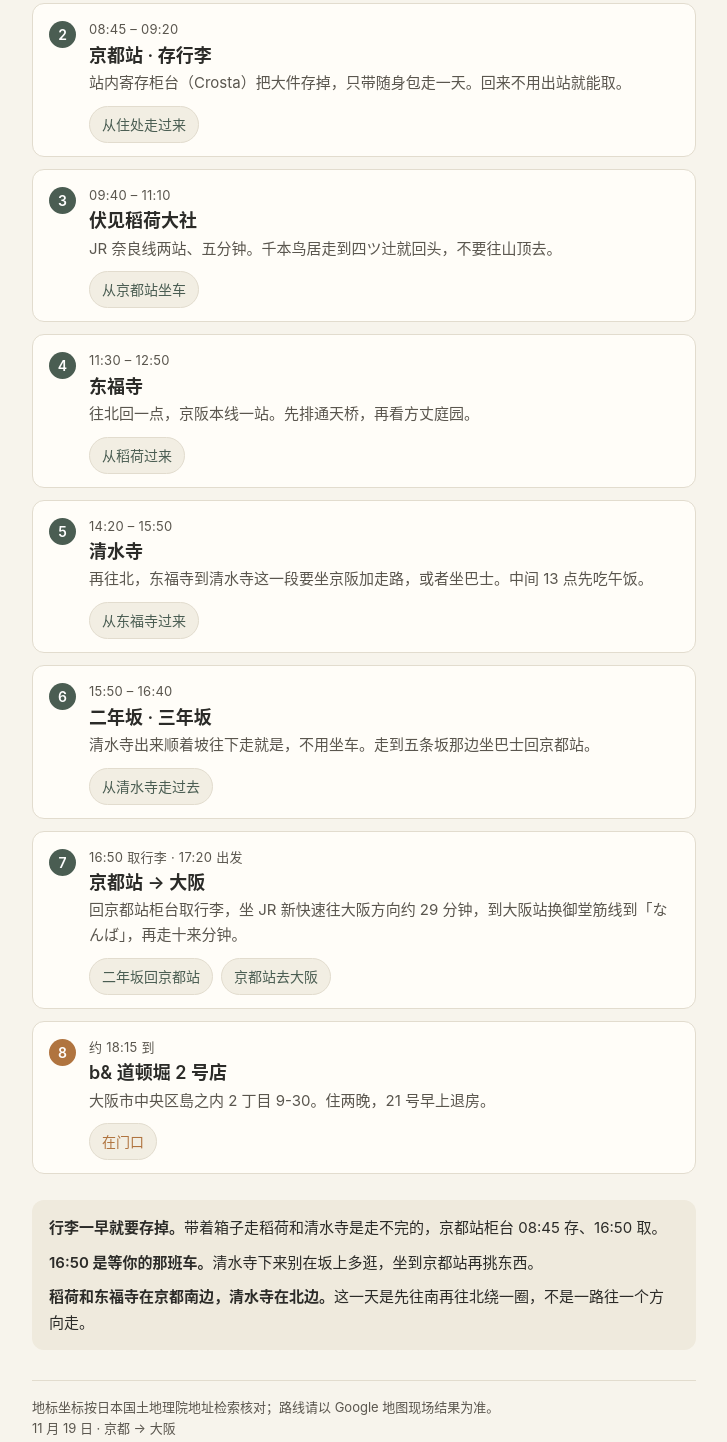
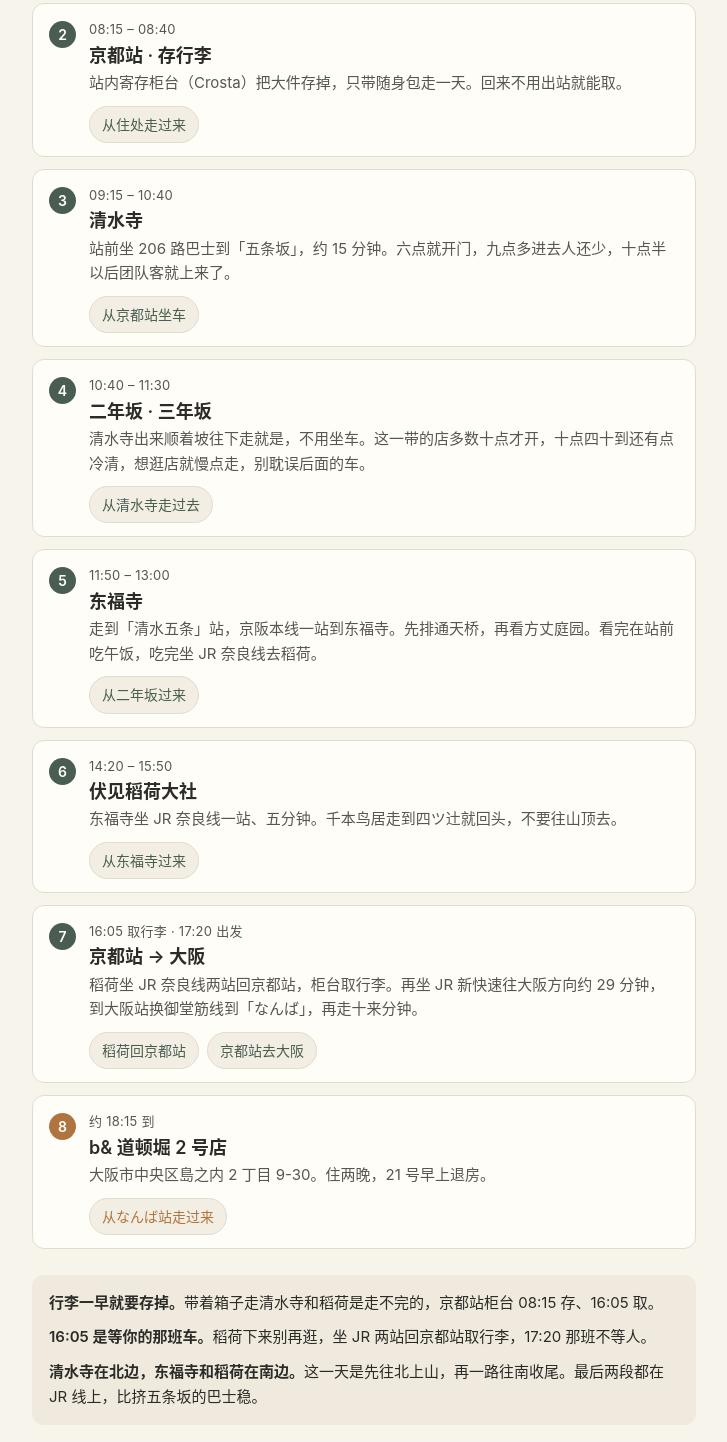
Before and after one commit to cheeriomaster/cheeriomaster.github.io, a plain HTML site: page kyoto-osaka-1119-c4a1e7/index.html in a window 1280 px wide. Shown: the part 904-2346 px from the top of the page, without its empty margins (276-1003 px from the left). Drawn offline with Linux system fonts and the light colour scheme.

Commit message:
kyoto-osaka 1119: 清水寺 first, 伏见稻荷 last

```diff
--- a/kyoto-osaka-1119-c4a1e7/index.html
+++ b/kyoto-osaka-1119-c4a1e7/index.html
@@ -86,7 +86,7 @@
 <header>
   <p class="date">2026 年 11 月 19 日 · 木曜日</p>
   <h1>京都 → 大阪｜一天七个落脚点</h1>
-  <p class="sub">按顺序编号，绿色在京都，橙色是最后到大阪的住处。</p>
+  <p class="sub">按顺序编号，绿色在京都，橙色是最后到大阪的住处。先上清水寺，最后一站留给稻荷。</p>
 </header>
 
 <div id="map"></div>
@@ -97,7 +97,7 @@
 <div class="stop">
   <div class="num">1</div>
   <div class="body">
-    <p class="when">08:20 出门</p>
+    <p class="when">07:50 出门</p>
     <p class="name">住处 · nestay 东九条</p>
     <p class="desc">带上全部行李，往京都站走，1.7 公里、约 22 分钟。</p>
     <div class="nav"><a class="here">起点</a></div>
@@ -107,7 +107,7 @@
 <div class="stop">
   <div class="num">2</div>
   <div class="body">
-    <p class="when">08:45 – 09:20</p>
+    <p class="when">08:15 – 08:40</p>
     <p class="name">京都站 · 存行李</p>
     <p class="desc">站内寄存柜台（Crosta）把大件存掉，只带随身包走一天。回来不用出站就能取。</p>
     <div class="nav"><a href="https://www.google.com/maps/dir/?api=1&amp;travelmode=walking&amp;origin=34.974709,135.763199&amp;destination=34.987183,135.758743" target="_blank" rel="noopener">从住处走过来</a></div>
@@ -117,51 +117,51 @@
 <div class="stop">
   <div class="num">3</div>
   <div class="body">
-    <p class="when">09:40 – 11:10</p>
-    <p class="name">伏见稻荷大社</p>
-    <p class="desc">JR 奈良线两站、五分钟。千本鸟居走到四ツ辻就回头，不要往山顶去。</p>
-    <div class="nav"><a href="https://www.google.com/maps/dir/?api=1&amp;travelmode=transit&amp;origin=34.987183,135.758743&amp;destination=34.967037,135.773499" target="_blank" rel="noopener">从京都站坐车</a></div>
+    <p class="when">09:15 – 10:40</p>
+    <p class="name">清水寺</p>
+    <p class="desc">站前坐 206 路巴士到「五条坂」，约 15 分钟。六点就开门，九点多进去人还少，十点半以后团队客就上来了。</p>
+    <div class="nav"><a href="https://www.google.com/maps/dir/?api=1&amp;travelmode=transit&amp;origin=34.987183,135.758743&amp;destination=34.995880,135.783142" target="_blank" rel="noopener">从京都站坐车</a></div>
   </div>
 </div>
 
 <div class="stop">
   <div class="num">4</div>
   <div class="body">
-    <p class="when">11:30 – 12:50</p>
-    <p class="name">东福寺</p>
-    <p class="desc">往北回一点，京阪本线一站。先排通天桥，再看方丈庭园。</p>
-    <div class="nav"><a href="https://www.google.com/maps/dir/?api=1&amp;travelmode=transit&amp;origin=34.967037,135.773499&amp;destination=34.977444,135.773529" target="_blank" rel="noopener">从稻荷过来</a></div>
+    <p class="when">10:40 – 11:30</p>
+    <p class="name">二年坂 · 三年坂</p>
+    <p class="desc">清水寺出来顺着坡往下走就是，不用坐车。这一带的店多数十点才开，十点四十到还有点冷清，想逛店就慢点走，别耽误后面的车。</p>
+    <div class="nav"><a href="https://www.google.com/maps/dir/?api=1&amp;travelmode=walking&amp;origin=34.995880,135.783142&amp;destination=34.998493,135.781250" target="_blank" rel="noopener">从清水寺走过去</a></div>
   </div>
 </div>
 
 <div class="stop">
   <div class="num">5</div>
   <div class="body">
-    <p class="when">14:20 – 15:50</p>
-    <p class="name">清水寺</p>
-    <p class="desc">再往北，东福寺到清水寺这一段要坐京阪加走路，或者坐巴士。中间 13 点先吃午饭。</p>
-    <div class="nav"><a href="https://www.google.com/maps/dir/?api=1&amp;travelmode=transit&amp;origin=34.977444,135.773529&amp;destination=34.995880,135.783142" target="_blank" rel="noopener">从东福寺过来</a></div>
+    <p class="when">11:50 – 13:00</p>
+    <p class="name">东福寺</p>
+    <p class="desc">走到「清水五条」站，京阪本线一站到东福寺。先排通天桥，再看方丈庭园。看完在站前吃午饭，吃完坐 JR 奈良线去稻荷。</p>
+    <div class="nav"><a href="https://www.google.com/maps/dir/?api=1&amp;travelmode=transit&amp;origin=34.998493,135.781250&amp;destination=34.977444,135.773529" target="_blank" rel="noopener">从二年坂过来</a></div>
   </div>
 </div>
 
 <div class="stop">
   <div class="num">6</div>
   <div class="body">
-    <p class="when">15:50 – 16:40</p>
-    <p class="name">二年坂 · 三年坂</p>
-    <p class="desc">清水寺出来顺着坡往下走就是，不用坐车。走到五条坂那边坐巴士回京都站。</p>
-    <div class="nav"><a href="https://www.google.com/maps/dir/?api=1&amp;travelmode=walking&amp;origin=34.995880,135.783142&amp;destination=34.998493,135.781250" target="_blank" rel="noopener">从清水寺走过去</a></div>
+    <p class="when">14:20 – 15:50</p>
+    <p class="name">伏见稻荷大社</p>
+    <p class="desc">东福寺坐 JR 奈良线一站、五分钟。千本鸟居走到四ツ辻就回头，不要往山顶去。</p>
+    <div class="nav"><a href="https://www.google.com/maps/dir/?api=1&amp;travelmode=transit&amp;origin=34.977444,135.773529&amp;destination=34.967037,135.773499" target="_blank" rel="noopener">从东福寺过来</a></div>
   </div>
 </div>
 
 <div class="stop">
   <div class="num">7</div>
   <div class="body">
-    <p class="when">16:50 取行李 · 17:20 出发</p>
+    <p class="when">16:05 取行李 · 17:20 出发</p>
     <p class="name">京都站 → 大阪</p>
-    <p class="desc">回京都站柜台取行李，坐 JR 新快速往大阪方向约 29 分钟，到大阪站换御堂筋线到「なんば」，再走十来分钟。</p>
+    <p class="desc">稻荷坐 JR 奈良线两站回京都站，柜台取行李。再坐 JR 新快速往大阪方向约 29 分钟，到大阪站换御堂筋线到「なんば」，再走十来分钟。</p>
     <div class="nav">
-      <a href="https://www.google.com/maps/dir/?api=1&amp;travelmode=transit&amp;origin=34.998493,135.781250&amp;destination=34.987183,135.758743" target="_blank" rel="noopener">二年坂回京都站</a>
+      <a href="https://www.google.com/maps/dir/?api=1&amp;travelmode=transit&amp;origin=34.967037,135.773499&amp;destination=34.987183,135.758743" target="_blank" rel="noopener">稻荷回京都站</a>
       <a href="https://www.google.com/maps/dir/?api=1&amp;travelmode=transit&amp;origin=34.987183,135.758743&amp;destination=34.670193,135.508362" target="_blank" rel="noopener">京都站去大阪</a>
     </div>
   </div>
@@ -173,14 +173,14 @@
     <p class="when">约 18:15 到</p>
     <p class="name">b&amp; 道顿堀 2 号店</p>
     <p class="desc">大阪市中央区島之内 2 丁目 9-30。住两晚，21 号早上退房。</p>
-    <div class="nav"><a href="https://www.google.com/maps/dir/?api=1&amp;travelmode=walking&amp;origin=34.670193,135.508362&amp;destination=34.670193,135.508362" target="_blank" rel="noopener">在门口</a></div>
+    <div class="nav"><a href="https://www.google.com/maps/dir/?api=1&amp;travelmode=walking&amp;origin=34.666400,135.501300&amp;destination=34.670193,135.508362" target="_blank" rel="noopener">从なんば站走过来</a></div>
   </div>
 </div>
 
 <div class="hard">
-  <p><b>行李一早就要存掉。</b>带着箱子走稻荷和清水寺是走不完的，京都站柜台 08:45 存、16:50 取。</p>
-  <p><b>16:50 是等你的那班车。</b>清水寺下来别在坂上多逛，坐到京都站再挑东西。</p>
-  <p><b>稻荷和东福寺在京都南边，清水寺在北边。</b>这一天是先往南再往北绕一圈，不是一路往一个方向走。</p>
+  <p><b>行李一早就要存掉。</b>带着箱子走清水寺和稻荷是走不完的，京都站柜台 08:15 存、16:05 取。</p>
+  <p><b>16:05 是等你的那班车。</b>稻荷下来别再逛，坐 JR 两站回京都站取行李，17:20 那班不等人。</p>
+  <p><b>清水寺在北边，东福寺和稻荷在南边。</b>这一天是先往北上山，再一路往南收尾。最后两段都在 JR 线上，比挤五条坂的巴士稳。</p>
 </div>
 
 <footer>
@@ -193,13 +193,13 @@
 <script src="leaflet/leaflet.js"></script>
 <script>
 const STOPS = [
-  {n:1, name:'住处 · nestay 东九条', ll:[34.974709,135.763199], osaka:false, when:'08:20'},
-  {n:2, name:'京都站 · 存行李',      ll:[34.987183,135.758743], osaka:false, when:'08:45–09:20'},
-  {n:3, name:'伏见稻荷大社',          ll:[34.967037,135.773499], osaka:false, when:'09:40–11:10'},
-  {n:4, name:'东福寺',                ll:[34.977444,135.773529], osaka:false, when:'11:30–12:50'},
-  {n:5, name:'清水寺',                ll:[34.995880,135.783142], osaka:false, when:'14:20–15:50'},
-  {n:6, name:'二年坂 · 三年坂',       ll:[34.998493,135.781250], osaka:false, when:'15:50–16:40'},
-  {n:7, name:'京都站 → 大阪',         ll:[34.987183,135.758743], osaka:false, when:'16:50 · 17:20'},
+  {n:1, name:'住处 · nestay 东九条', ll:[34.974709,135.763199], osaka:false, when:'07:50'},
+  {n:2, name:'京都站 · 存行李',      ll:[34.987183,135.758743], osaka:false, when:'08:15–08:40'},
+  {n:3, name:'清水寺',                ll:[34.995880,135.783142], osaka:false, when:'09:15–10:40'},
+  {n:4, name:'二年坂 · 三年坂',       ll:[34.998493,135.781250], osaka:false, when:'10:40–11:30'},
+  {n:5, name:'东福寺',                ll:[34.977444,135.773529], osaka:false, when:'11:50–13:00'},
+  {n:6, name:'伏见稻荷大社',          ll:[34.967037,135.773499], osaka:false, when:'14:20–15:50'},
+  {n:7, name:'京都站 → 大阪',         ll:[34.987183,135.758743], osaka:false, when:'16:05 · 17:20'},
   {n:8, name:'b& 道顿堀 2 号店',      ll:[34.670193,135.508362], osaka:true,  when:'约 18:15'}
 ];
 
```
